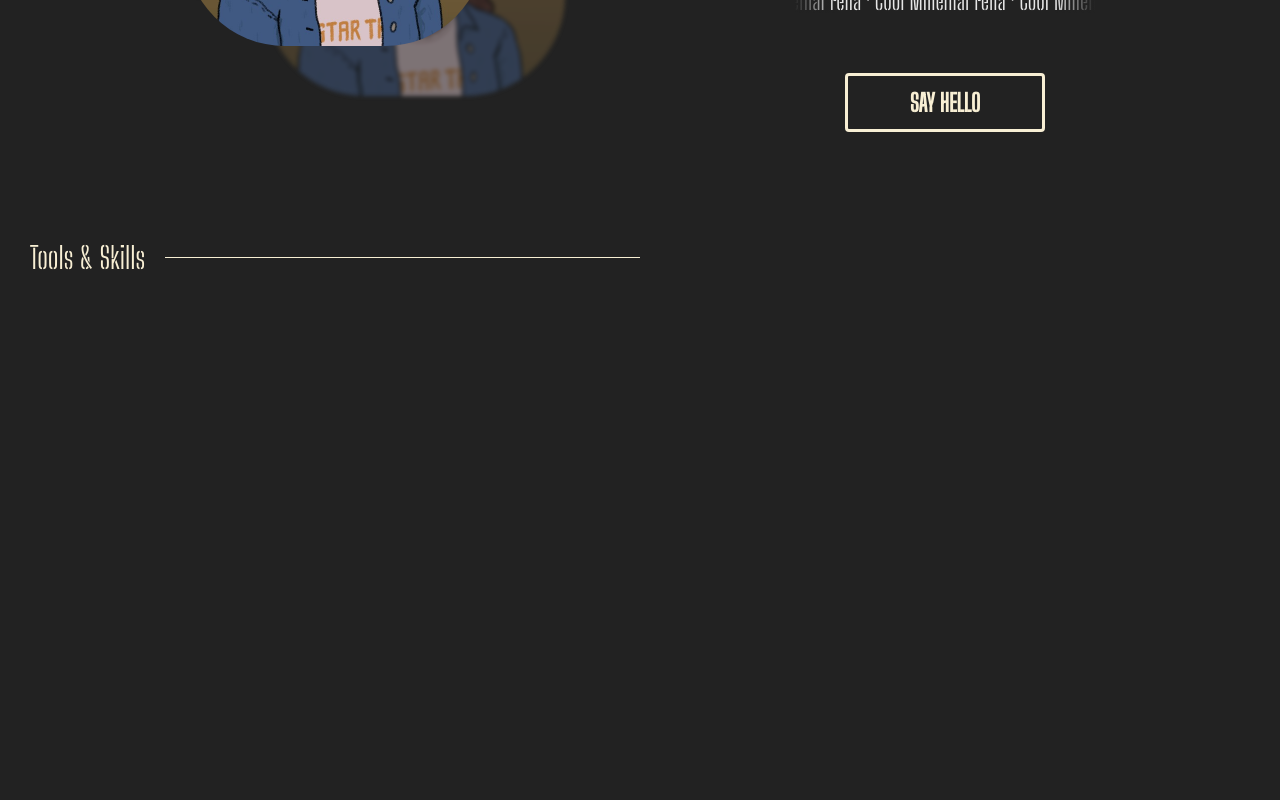
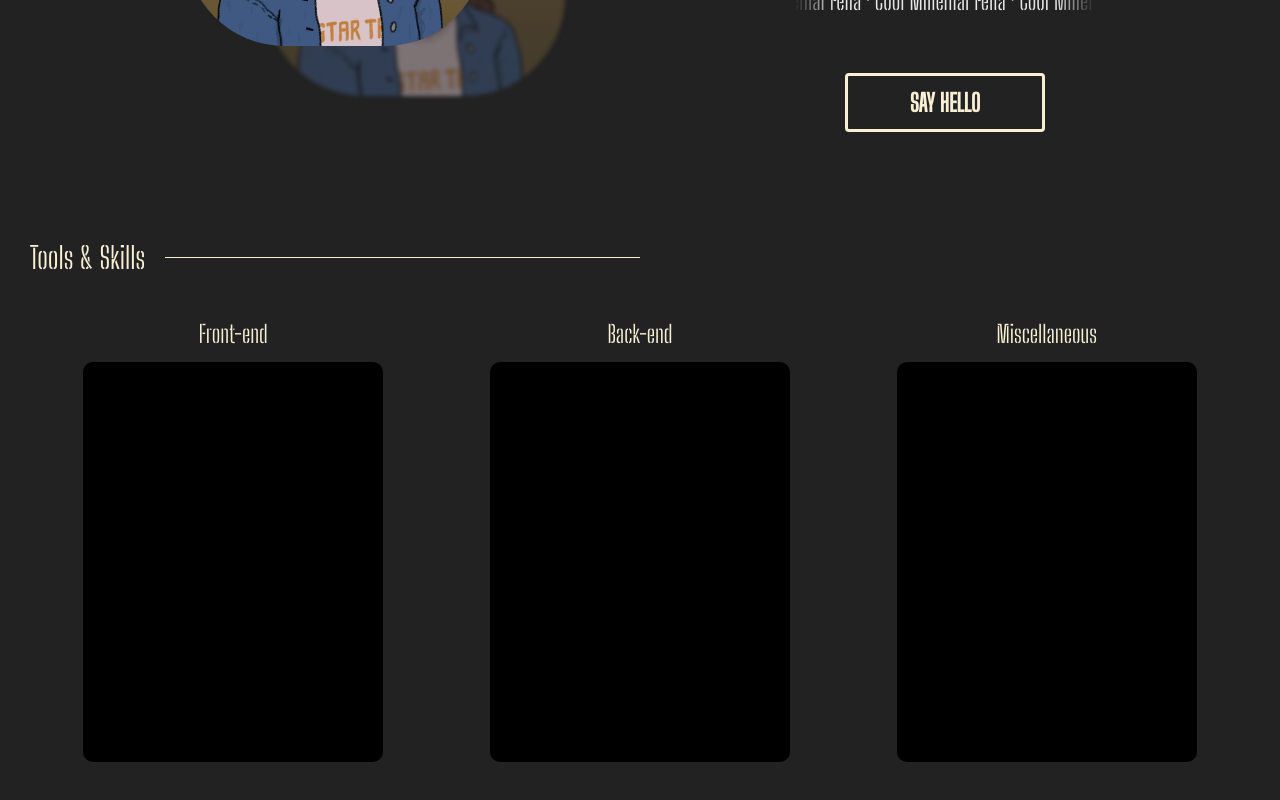
Before and after one commit to pklepa/portfolio, a Next.js app: page / in a window 1280 px wide. Shown: the part 1201-2001 px from the top of the page. Built offline with nearby package versions, Linux system fonts and the light colour scheme.

Commit message:
Prepare skill cards grid

```diff
--- a/src/components/SkillsSection.tsx
+++ b/src/components/SkillsSection.tsx
@@ -10,6 +10,23 @@ function SkillsSection({}: Props): ReactElement {
   return (
     <section className={styles.container}>
       <SectionHeader title="Tools & Skills" alignRight={false} />
+
+      <div className={styles.cardsGrid}>
+        <div className={styles.cardWrapper}>
+          <h1>Front-end</h1>
+          <div className={styles.card}></div>
+        </div>
+
+        <div className={styles.cardWrapper}>
+          <h1>Back-end</h1>
+          <div className={styles.card}></div>
+        </div>
+
+        <div className={styles.cardWrapper}>
+          <h1>Miscellaneous</h1>
+          <div className={styles.card}></div>
+        </div>
+      </div>
     </section>
   );
 }
--- a/src/styles/components/SkillsSection.module.scss
+++ b/src/styles/components/SkillsSection.module.scss
@@ -8,3 +8,45 @@
   padding: 30px 30px;
   margin-top: 50px;
 }
+
+.cardsGrid {
+  display: flex;
+  flex-direction: column;
+  width: 100%;
+
+  margin-top: 50px;
+
+  .cardWrapper {
+    flex: 1;
+    display: flex;
+    flex-direction: column;
+    align-items: center;
+
+    h1 {
+      color: var(--primary);
+      font-family: 'Big Shoulders Stencil Display', cursive;
+      font-size: 24px;
+      font-weight: 400;
+      text-align: center;
+    }
+
+    .card {
+      width: min(100%, 300px);
+      height: 400px;
+      margin: 16px 0 30px;
+
+      background-color: var(--true-black);
+      border-radius: 10px;
+    }
+  }
+
+  @media (min-width: 700px) {
+    flex-direction: row;
+    flex-wrap: wrap;
+    justify-content: space-evenly;
+
+    .cardWrapper {
+      margin: 0 16px;
+    }
+  }
+}
--- a/src/styles/globals.css
+++ b/src/styles/globals.css
@@ -1,6 +1,6 @@
 :root {
   --black: #222;
-  --black-deep: #000;
+  --true-black: #000;
   --grey: #999;
   --white: #fff;
   --primary: #f8efd4;
```
